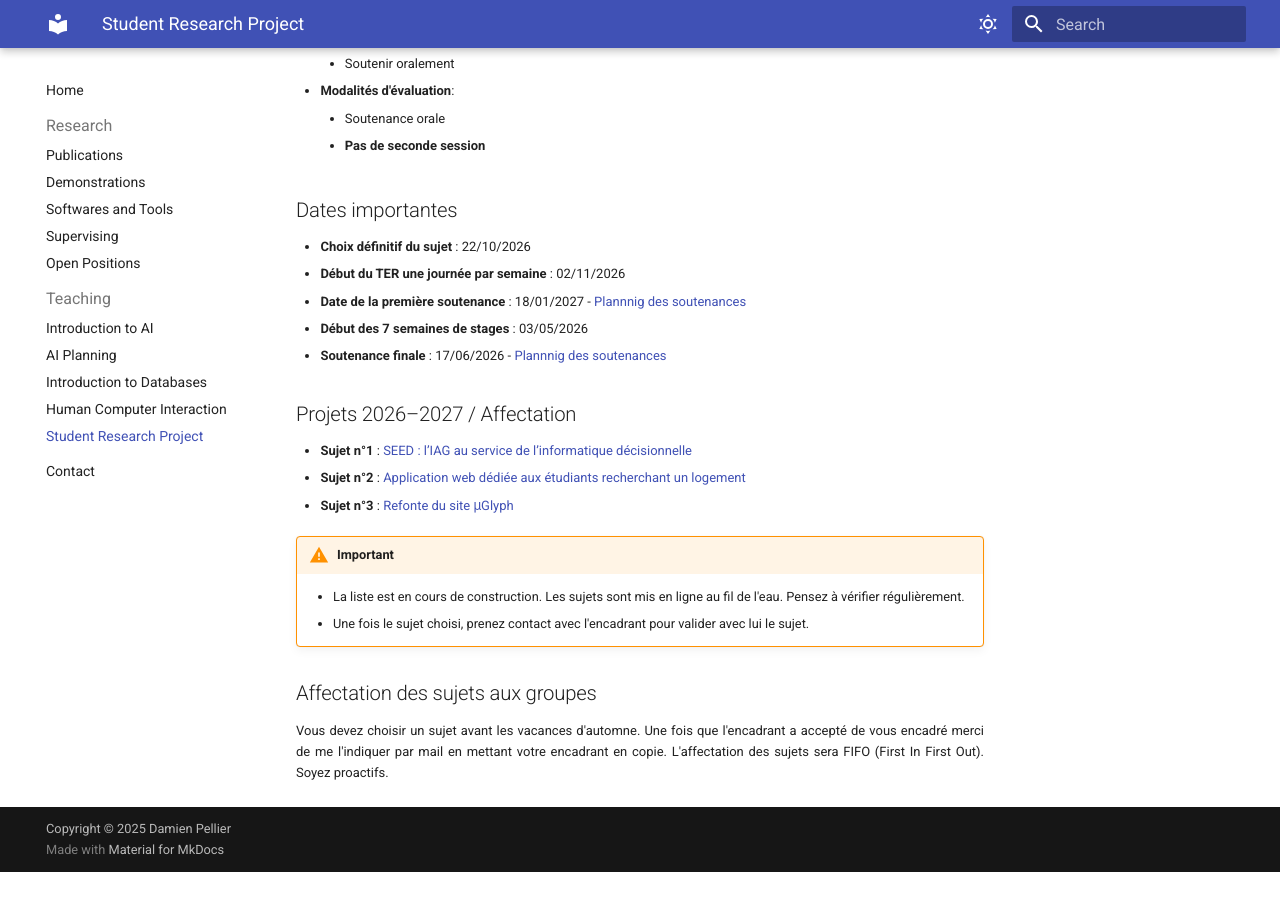
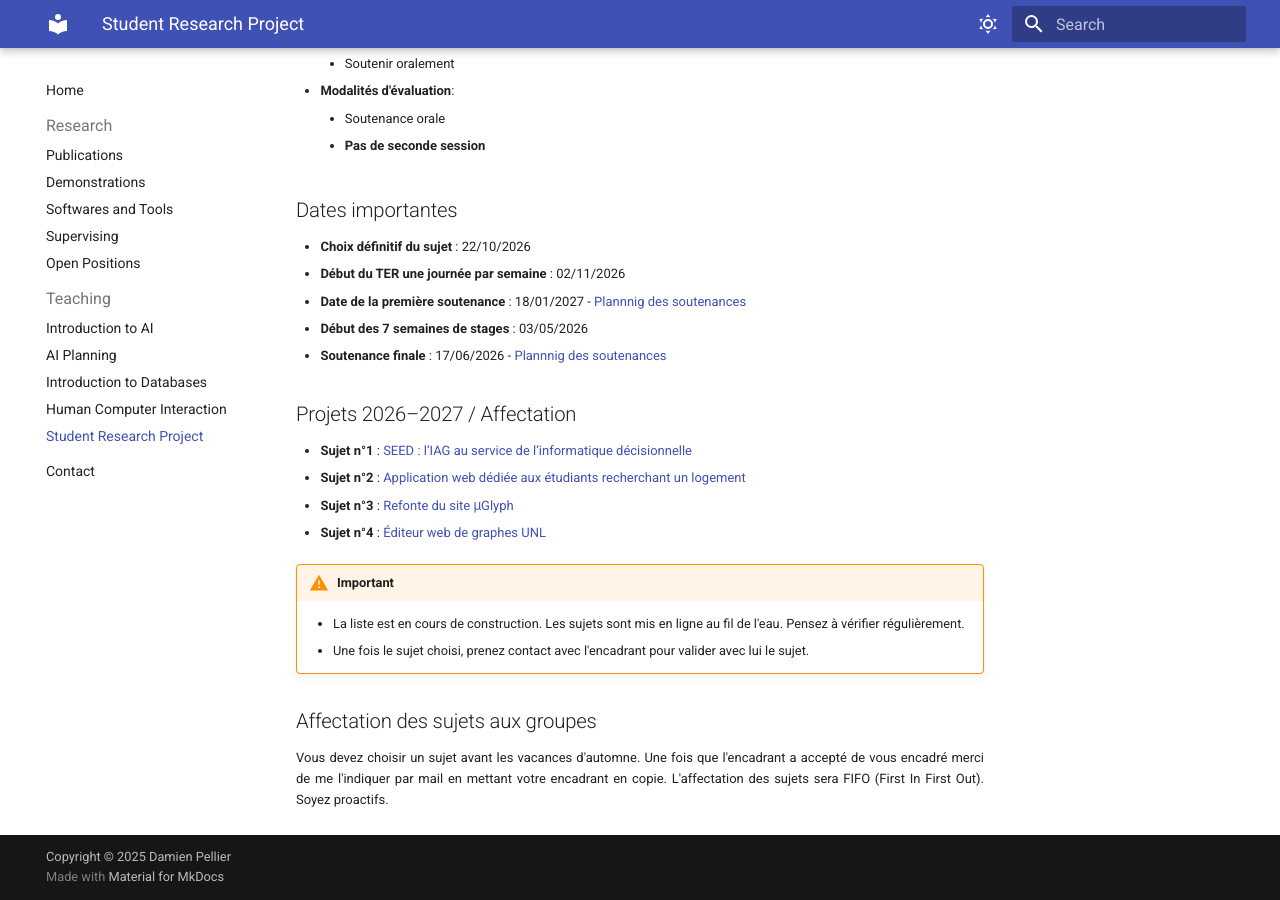
Before and after one commit to pellierd/homepage, an MkDocs documentation site: the page built from docs/teaching/srp.md, in a window 1280 px wide and 900 px high, scrolled down 829 px. Built offline with MkDocs 1.6.1 and Material for MkDocs 9.7.7, drawn with Linux system fonts in a browser that asks for light colours; before the commit the page ends 1701 px from its top, so only the background shows below that.

Commit message:
Add ter subject

```diff
--- a/docs/teaching/srp.md
+++ b/docs/teaching/srp.md
@@ -38,8 +38,7 @@ La première période du projet est consacrée à l'élaboration des documents p
 - **Sujet n°1** : [SEED : l’IAG au service de l’informatique décisionnelle](srp/Sujet_1_2026.pdf)
 - **Sujet n°2** : [Application web dédiée aux étudiants recherchant un logement](srp/Sujet_2_2026.pdf)
 - **Sujet n°3** : [Refonte du site μGlyph](srp/Sujet_3_2026.pdf)
-
-
+- **Sujet n°4** : [Éditeur web de graphes UNL](srp/Sujet_4_2026.pdf)
 
 !!! warning "Important"
       - La liste est en cours de construction. Les sujets sont mis en ligne au fil de l'eau. Pensez à vérifier régulièrement.
```
